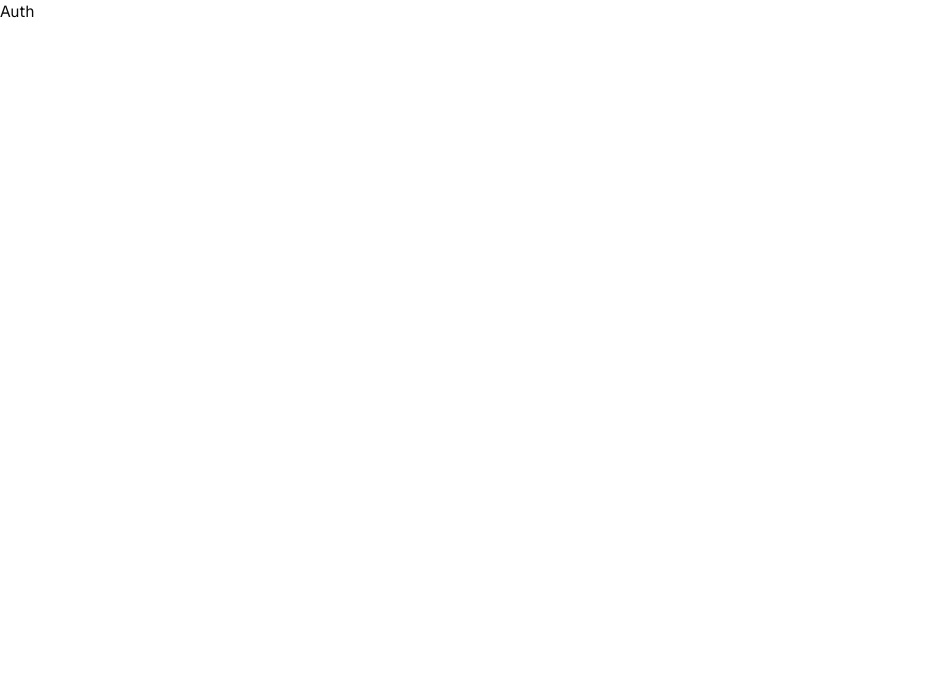
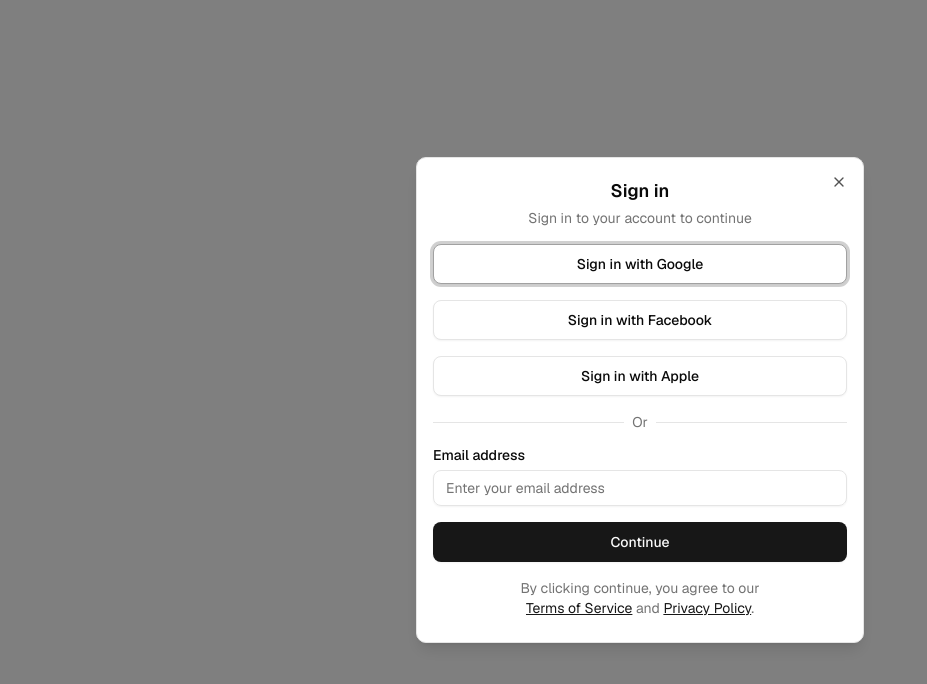
Before and after one commit to RomanDenysov/a-kromka-ecommerce, a Next.js app: page /auth in a window 1280 px wide. Shown: the top 684 px of the page, without its empty margins (0-927 px from the left). Built offline with nearby package versions, Linux system fonts and the light colour scheme.

Commit message:
refactor: update AuthDialog import paths and remove unused sign-in page

```diff
--- a/app/(auth)/(.)auth/page.tsx
+++ b/app/(auth)/(.)auth/page.tsx
@@ -1,4 +1,4 @@
-import { AuthDialog } from './components/auth-dialog';
+import { AuthDialog } from '../components/auth-dialog';
 
 export default function AuthPage() {
   return <AuthDialog />;
--- a/app/(auth)/auth/page.tsx
+++ b/app/(auth)/auth/page.tsx
@@ -1,3 +1,5 @@
+import { AuthDialog } from '../components/auth-dialog';
+
 export default function AuthPage() {
-  return <div>Auth</div>;
+  return <AuthDialog />;
 }
--- a/app/(auth)/(.)auth/components/auth-dialog.tsx
+++ b/app/(auth)/components/auth-dialog.tsx
@@ -18,8 +18,8 @@ import {
   FormMessage,
 } from '@/components/ui/form';
 import { Input } from '@/components/ui/input';
-import { Separator } from '@/components/ui/separator';
 import { zodResolver } from '@hookform/resolvers/zod';
+import { Loader2Icon } from 'lucide-react';
 import Link from 'next/link';
 import { useRouter } from 'next/navigation';
 import { useForm } from 'react-hook-form';
@@ -119,9 +119,9 @@ export function AuthDialog() {
               size="lg"
               disabled={isSubmitting}
             >
+              {isSubmitting && <Loader2Icon className="animate-spin" />}
               Continue
             </Button>
-            <Separator />
             <p className="w-4/5 text-center text-muted-foreground text-sm">
               By clicking continue, you agree to our
               <br />
```
Also changed, not shown: app/(auth)/auth/sign-in/page.tsx (deleted).
